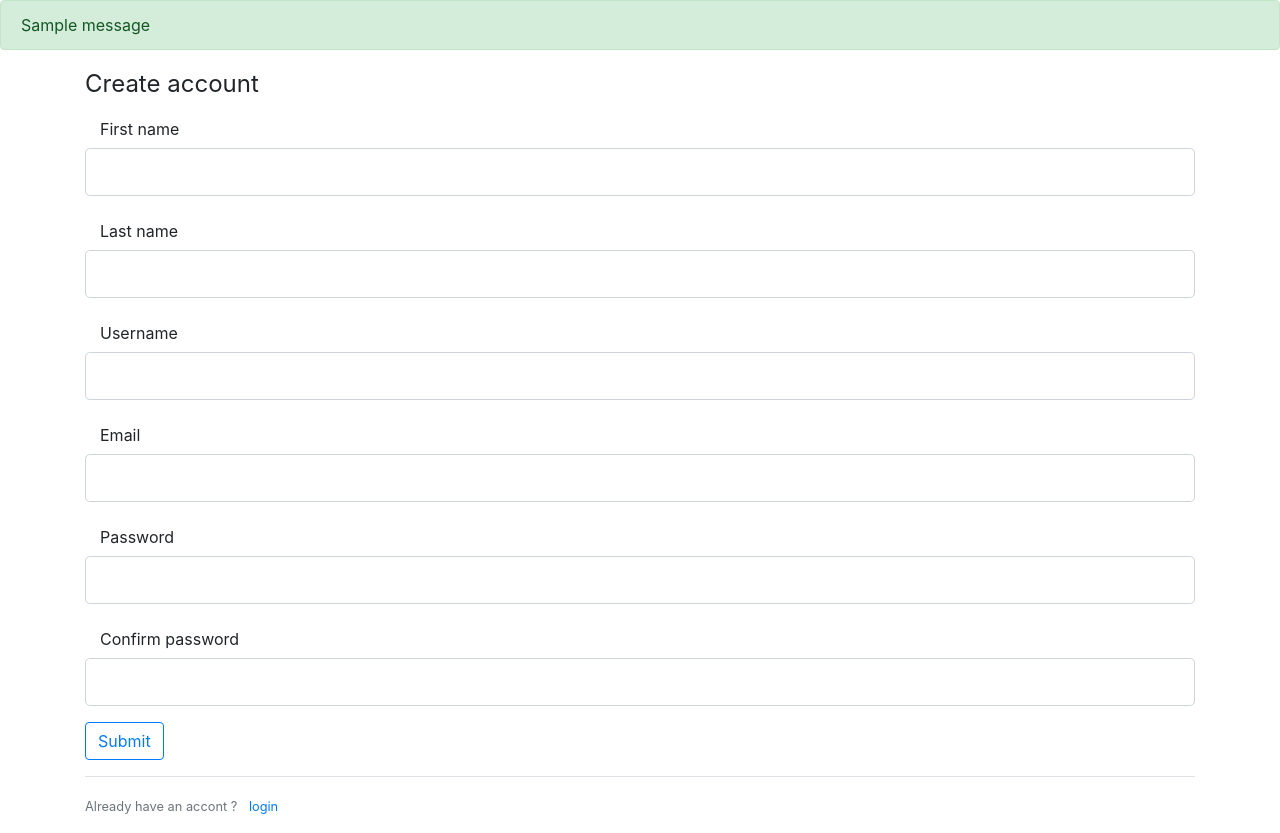
After one commit to leonkae/Bloggerr, a Flask app: template app/templates/auth/register.html in a window 1280 px wide. The commit adds this page. Run offline with Flask 2, Linux system fonts and the light colour scheme; the template is opened without the code that fills it, so the values that code supplies are empty, except form fields; one stand-in notice (Sample message) is shown; form fields are guessed from the names that the template uses; parts of the project's set-up code (start-up, migrations or seed data) failed here and were passed over; some libraries are stand-ins or nearby versions.

Commit message:
modified files and templates

```diff
--- /dev/null
+++ b/app/auth/__init__.py
@@ -0,0 +1,3 @@
+from flask import Blueprint
+auth_blueprint = Blueprint('auth_blueprint',__name__)
+from . import views,forms
--- /dev/null
+++ b/app/templates/auth/register.html
@@ -0,0 +1,85 @@
+{% extends 'base.html' %} {% block content %}
+
+<div class="content-wrapper">
+  <form method="POST" action="">
+    {{ form.hidden_tag() }}
+    <fieldset class="form-group">
+      <legend>Create account</legend>
+
+      <div class="form-group">
+        {{form.first_name.label(class="col-sm-2 col-form-label")}}
+        {{form.first_name(class = 'form-control form-control-lg')}}
+      </div>
+
+      <div class="form-group">
+        {{form.last_name.label(class="col-sm-2 col-form-label")}}
+        {{form.last_name(class = 'form-control form-control-lg')}}
+      </div>
+
+      <div class="form-group">
+        {{form.username.label(class="col-sm-2 col-form-label")}} {%if
+        form.username.errors%} {{form.username(class="form-control
+        form-control-lg is-invalid")}}
+        <div class="invalid-feedback">
+          {%for errors in form.username.errors%}
+          <span>{{error}}</span>
+          {%endfor%}
+        </div>
+        {%else%} {{form.username(class = 'form-control form-control-lg')}} {%
+        endif %}
+      </div>
+
+      <div class="form-group">
+        {{form.email.label(class="col-sm-2 col-form-label")}} {%if
+        form.email.errors%} {{form.email(class="form-control form-control-lg
+        is-invalid")}}
+        <div class="invalid-feedback">
+          {%for errors in form.email.errors%}
+          <span>{{error}}</span>
+          {%endfor%}
+        </div>
+        {%else%} {{form.email(class = 'form-control form-control-lg')}} {% endif
+        %}
+      </div>
+
+      <div class="form-group">
+        {{form.password.label(class="col-sm-2 col-form-label")}} {%if
+        form.password.errors%} {{form.password(class="form-control
+        form-control-lg is-invalid")}}
+        <div class="invalid-feedback">
+          {%for errors in form.password.errors%}
+          <span>{{error}}</span>
+          {%endfor%}
+        </div>
+        {%else%} {{form.password(class = 'form-control form-control-lg')}} {%
+        endif %}
+      </div>
+
+      <div class="form-group">
+        {{form.confirm_password.label(class="col-sm-2 col-form-label")}} {%if
+        form.confirm_password .errors%} {{form.confirm_password
+        (class="form-control form-control-lg is-invalid")}}
+        <div class="invalid-feedback">
+          {%for errors in form.confirm_password.errors%}
+          <span>{{error}}</span>
+          {%endfor%}
+        </div>
+        {%else%} {{form.confirm_password(class = 'form-control
+        form-control-lg')}} {% endif %}
+      </div>
+
+      <div class="form-group">
+        {{form.submit(class="btn btn-outline-primary")}}
+      </div>
+
+      <div class="border-top pt-3">
+        <small class="text-muted">
+          Already have an accont ?
+          <a class="ml-2" href="{{url_for('login')}}">login</a>
+        </small>
+      </div>
+    </fieldset>
+  </form>
+</div>
+
+{% endblock %}
--- a/app/templates/base.html
+++ b/app/templates/base.html
@@ -1,12 +1,48 @@
 <!DOCTYPE html>
 <html lang="en">
-<head>
-    <meta charset="UTF-8">
-    <meta http-equiv="X-UA-Compatible" content="IE=edge">
-    <meta name="viewport" content="width=device-width, initial-scale=1.0">
-    <title>Blogger</title>
-</head>
-<body>
+  <head>
+    <meta charset="UTF-8" />
+    <meta http-equiv="X-UA-Compatible" content="IE=edge" />
+    <meta name="viewport" content="width=device-width, initial-scale=1.0" />
+    <title>Bloggerr</title>
+    <meta charset="utf-8" />
+    <meta
+      name="viewport"
+      content="width=device-width, initial-scale=1, shrink-to-fit=no"
+    />
+    <link
+      rel="stylesheet"
+      href="https://cdn.jsdelivr.net/npm/bootstrap@4.0.0/dist/css/bootstrap.min.css"
+      integrity="sha384-Gn5384xqQ1aoWXA+058RXPxPg6fy4IWvTNh0E263XmFcJlSAwiGgFAW/dAiS6JXm"
+      crossorigin="anonymous"
+    />
+    <link rel="stylesheet" href="{{url_for('static',filename='global.css')}}" />
+  </head>
+  <body>
 
-</body>
+    {% with messages = get_flashed_messages(with_categories=true)%}
+    {%if messages%}
+      {%for category, message in messages%}
+        <div class="alert alert-{{category}}">{{message}}</div>
+      {%endfor%}
+    {%endif%}
+    {%endwith%}
+    <div class="container">{% block content %} {% endblock %}</div>
+
+    <script
+      src="https://code.jquery.com/jquery-3.2.1.slim.min.js"
+      integrity="sha384-KJ3o2DKtIkvYIK3UENzmM7KCkRr/rE9/Qpg6aAZGJwFDMVNA/GpGFF93hXpG5KkN"
+      crossorigin="anonymous"
+    ></script>
+    <script
+      src="https://cdn.jsdelivr.net/npm/popper.js@1.12.9/dist/umd/popper.min.js"
+      integrity="sha384-ApNbgh9B+Y1QKtv3Rn7W3mgPxhU9K/ScQsAP7hUibX39j7fakFPskvXusvfa0b4Q"
+      crossorigin="anonymous"
+    ></script>
+    <script
+      src="https://cdn.jsdelivr.net/npm/bootstrap@4.0.0/dist/js/bootstrap.min.js"
+      integrity="sha384-JZR6Spejh4U02d8jOt6vLEHfe/JQGiRRSQQxSfFWpi1MquVdAyjUar5+76PVCmYl"
+      crossorigin="anonymous"
+    ></script>
+  </body>
 </html>
```
Also changed, not shown: app/__init__.py (+27 -0 lines), app/auth/forms.py (added, +19 -0 lines), app/auth/views.py (added, +39 -0 lines), app/config.py (+27 -0 lines), app/main/models.py (added, +9 -0 lines), app/templates/auth/login.html (added, +58 -0 lines), app/templates/index.html (+42 -0 lines), manage.py (+19 -0 lines), app/static/global.css (added), 4 other files.
